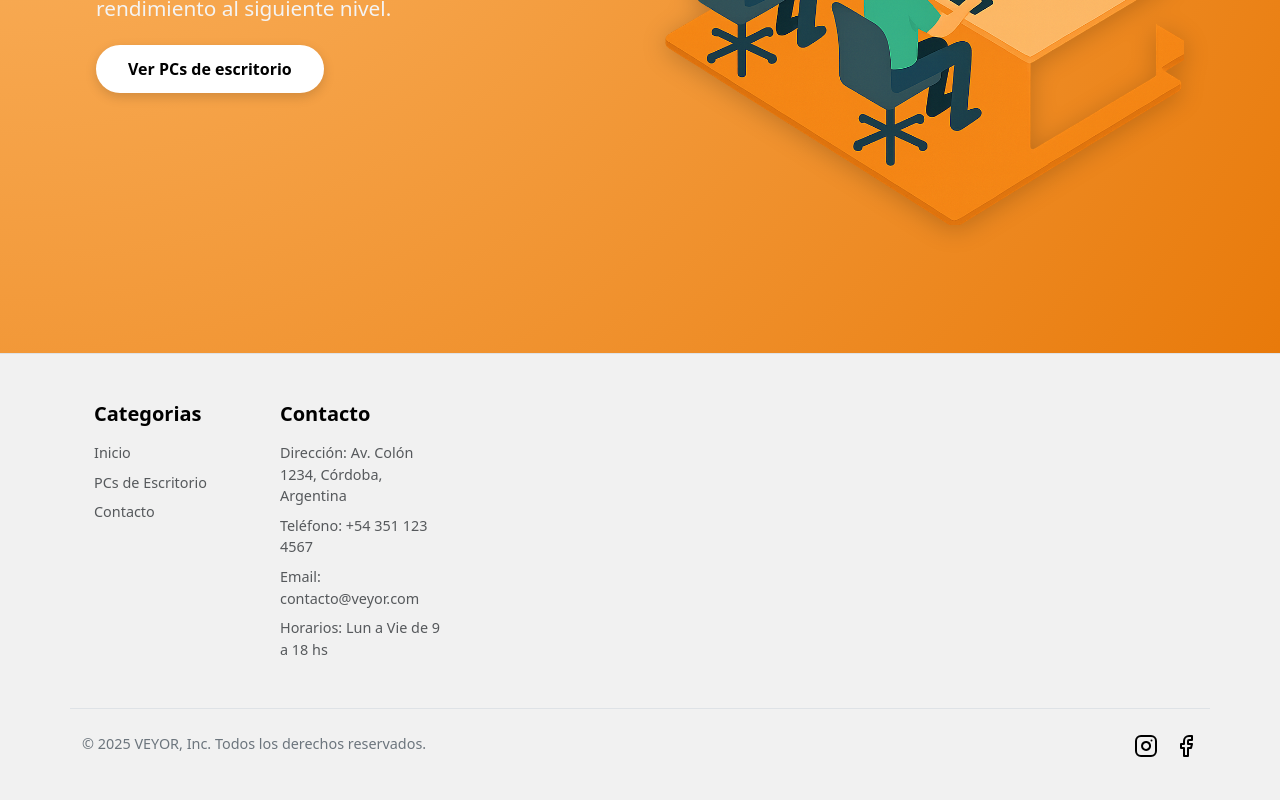
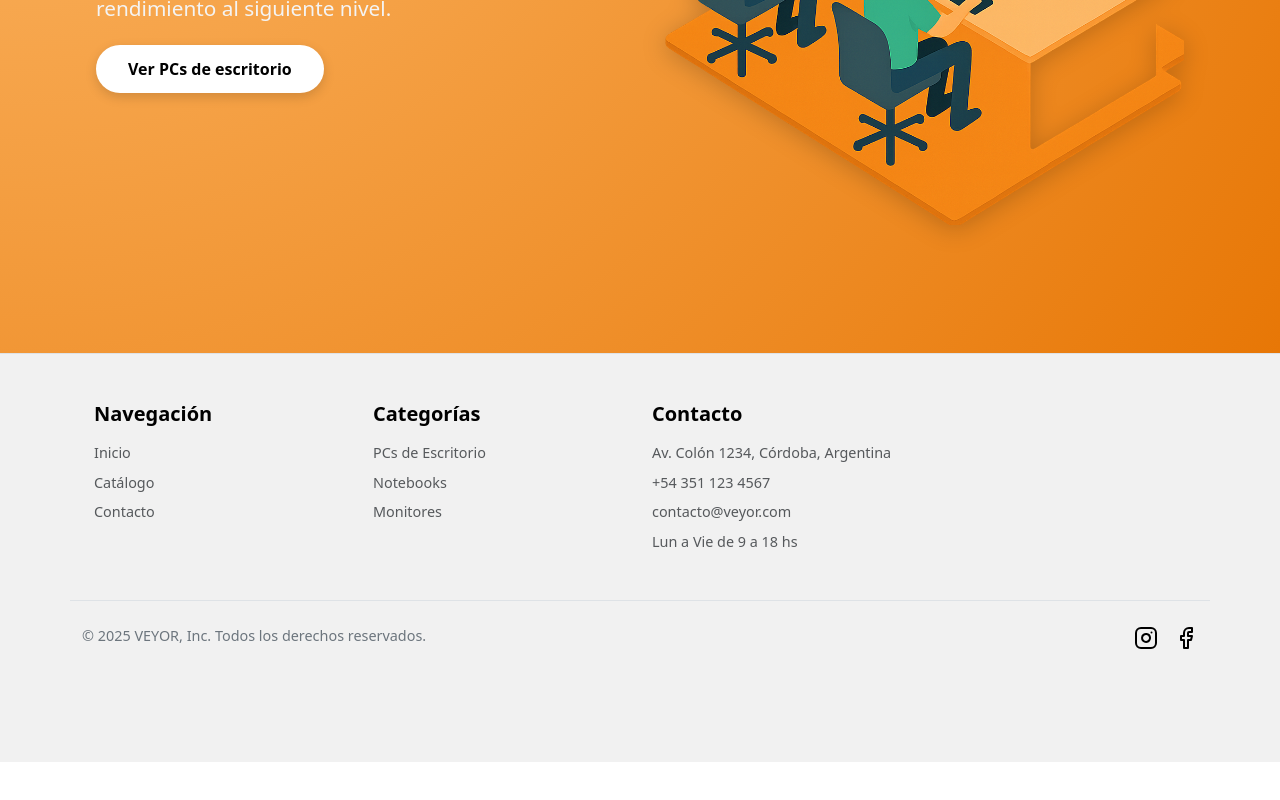
Before and after one commit to pablovenica7/Tech-Ecommerce, a React (Vite) app: page / in a window 1280 px wide. Shown: the part 527-1327 px from the top of the page. After the commit the page ends 1289 px from the top, so only its background shows below. Built offline with nearby package versions, Linux system fonts and the light colour scheme.

Commit message:
Update Footer.jsx

```diff
--- a/src/components/Footer.jsx
+++ b/src/components/Footer.jsx
@@ -1,3 +1,4 @@
+import { Link } from "react-router-dom";
 import logoFacebook from "../assets/logo_facebook.svg";
 import logoInstagram from "../assets/logo_instagram.svg";
 
@@ -5,22 +6,51 @@ export function Footer() {
   return (
     <footer className="py-5">
       <div className="row container mx-auto">
-        <div className="col-6 col-md-2 mb-3">
-          <h5>Categorias</h5>
+        <div className="col-6 col-md-3 mb-3">
+          <h5>Navegación</h5>
           <ul className="nav flex-column">
-            <li className="nav-item mb-2"><a href="/" className="nav-link p-0 text-body-secondary">Inicio</a></li>
-            <li className="nav-item mb-2"><a href="/pcs" className="nav-link p-0 text-body-secondary">PCs de Escritorio</a></li>
-            <li className="nav-item mb-2"><a href="/contacto" className="nav-link p-0 text-body-secondary">Contacto</a></li>
+            <li className="nav-item mb-2">
+              <Link to="/" className="nav-link p-0 text-body-secondary">Inicio</Link>
+            </li>
+            <li className="nav-item mb-2">
+              <Link to="/catalogo" className="nav-link p-0 text-body-secondary">Catálogo</Link>
+            </li>
+            <li className="nav-item mb-2">
+              <Link to="/contacto" className="nav-link p-0 text-body-secondary">Contacto</Link>
+            </li>
           </ul>
         </div>
 
-        <div className="col-6 col-md-2 mb-3">
+        <div className="col-6 col-md-3 mb-3">
+          <h5>Categorías</h5>
+          <ul className="nav flex-column">
+            <li className="nav-item mb-2">
+              <Link to="/categoria/pcs" className="nav-link p-0 text-body-secondary">PCs de Escritorio</Link>
+            </li>
+            <li className="nav-item mb-2">
+              <Link to="/categoria/notebooks" className="nav-link p-0 text-body-secondary">Notebooks</Link>
+            </li>
+            <li className="nav-item mb-2">
+              <Link to="/categoria/monitores" className="nav-link p-0 text-body-secondary">Monitores</Link>
+            </li>
+          </ul>
+        </div>
+
+        <div className="col-12 col-md-6 mb-3">
           <h5>Contacto</h5>
           <ul className="nav flex-column">
-            <li className="nav-item mb-2"><a href="#" className="nav-link p-0 text-body-secondary">Dirección: Av. Colón 1234, Córdoba, Argentina</a></li>
-            <li className="nav-item mb-2"><a href="#" className="nav-link p-0 text-body-secondary">Teléfono: +54 351 123 4567</a></li>
-            <li className="nav-item mb-2"><a href="#" className="nav-link p-0 text-body-secondary">Email: contacto@veyor.com</a></li>
-            <li className="nav-item mb-2"><a href="#" className="nav-link p-0 text-body-secondary">Horarios: Lun a Vie de 9 a 18 hs</a></li>
+            <li className="nav-item mb-2">
+              <span className="nav-link p-0 text-body-secondary">Av. Colón 1234, Córdoba, Argentina</span>
+            </li>
+            <li className="nav-item mb-2">
+              <a href="tel:+543511234567" className="nav-link p-0 text-body-secondary">+54 351 123 4567</a>
+            </li>
+            <li className="nav-item mb-2">
+              <a href="mailto:contacto@veyor.com" className="nav-link p-0 text-body-secondary">contacto@veyor.com</a>
+            </li>
+            <li className="nav-item mb-2">
+              <span className="nav-link p-0 text-body-secondary">Lun a Vie de 9 a 18 hs</span>
+            </li>
           </ul>
         </div>
       </div>
@@ -29,12 +59,12 @@ export function Footer() {
         <p>© 2025 VEYOR, Inc. Todos los derechos reservados.</p>
         <ul className="list-unstyled d-flex">
           <li className="ms-3">
-            <a className="link-body-emphasis" href="https://www.instagram.com" aria-label="Instagram">
+            <a className="link-body-emphasis" href="https://www.instagram.com" aria-label="Instagram" target="_blank" rel="noreferrer">
               <img src={logoInstagram} alt="Instagram" className="footer-icon" />
             </a>
           </li>
           <li className="ms-3">
-            <a className="link-body-emphasis" href="https://www.facebook.com" aria-label="Facebook">
+            <a className="link-body-emphasis" href="https://www.facebook.com" aria-label="Facebook" target="_blank" rel="noreferrer">
               <img src={logoFacebook} alt="Facebook" className="footer-icon" />
             </a>
           </li>
```
